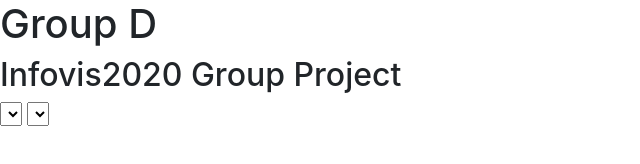
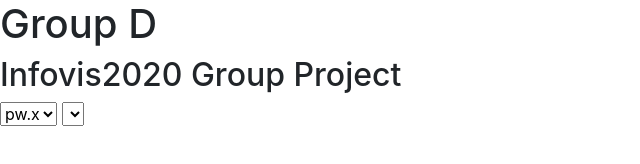
Before and after one commit to davidsung1/infovis2020, a website: page index.html in a window 1280 px wide. Shown: the full height of the page, 0-640 px from the left. Drawn offline with nearby package versions, Linux system fonts and the light colour scheme; no server answers.

Commit message:
getting data from client to server

```diff
--- a/index.html
+++ b/index.html
@@ -12,7 +12,9 @@
   <body>
     <h1>Group D</h1>
     <h2>Infovis2020 Group Project</h2>
-    <select name="select1" id="select1"></select>
+    <select name="select1" id="select1">
+      <option value="pw.x">pw.x</option>
+    </select>
     <select name="select2" id="select2"></select>
     <div></div>
 
@@ -22,7 +24,8 @@
       let dataArr;
       function getData() {
           console.log("going to be db data")
-        $.getJSON("/getData", function (json) {
+          let progName = {progName: "pw.x"}
+        $.getJSON("/getData", progName, function (json) {
             console.log("hi");
             console.log(json);
         });
```
Also changed, not shown: index.js (+4 -34 lines).
